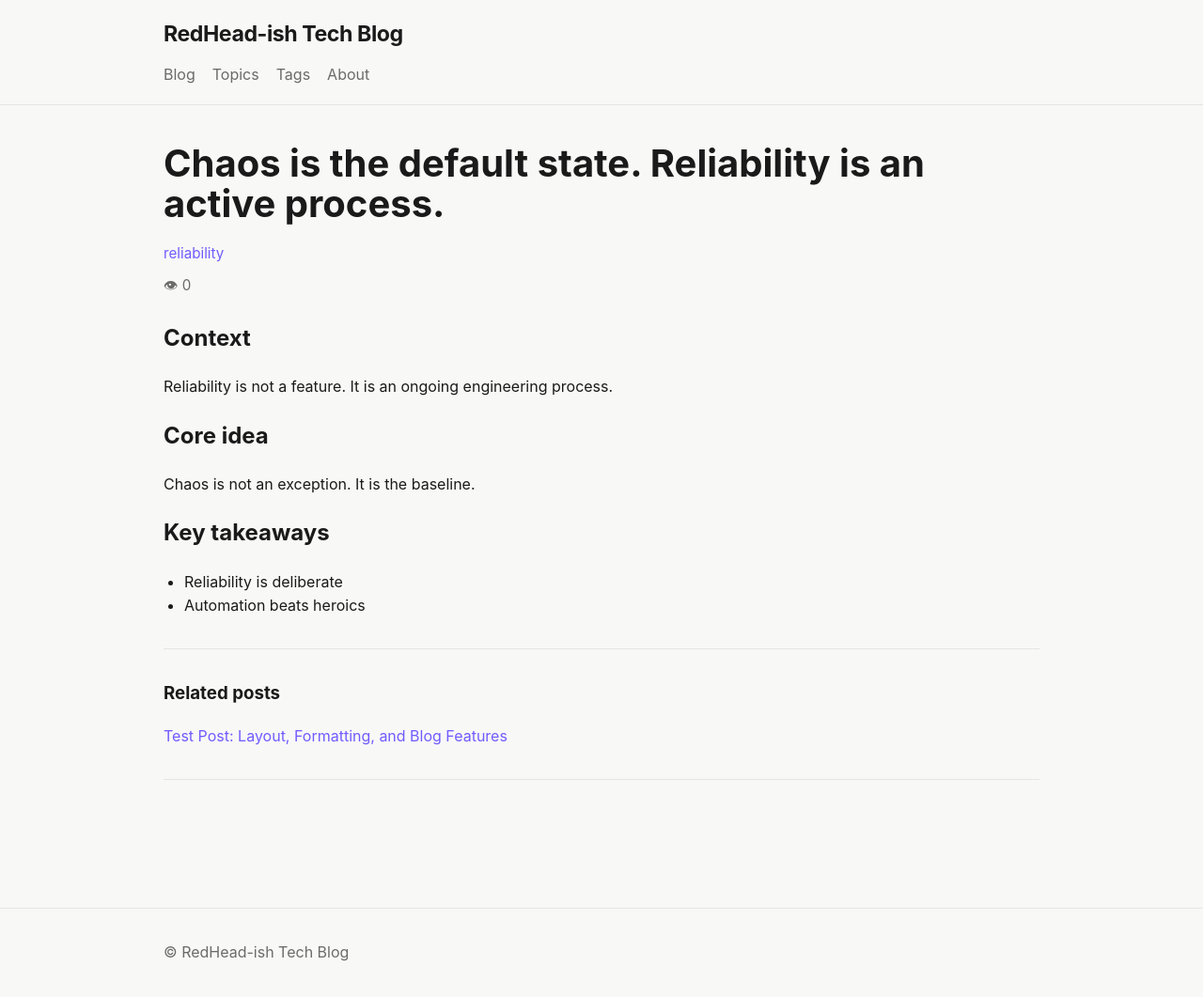
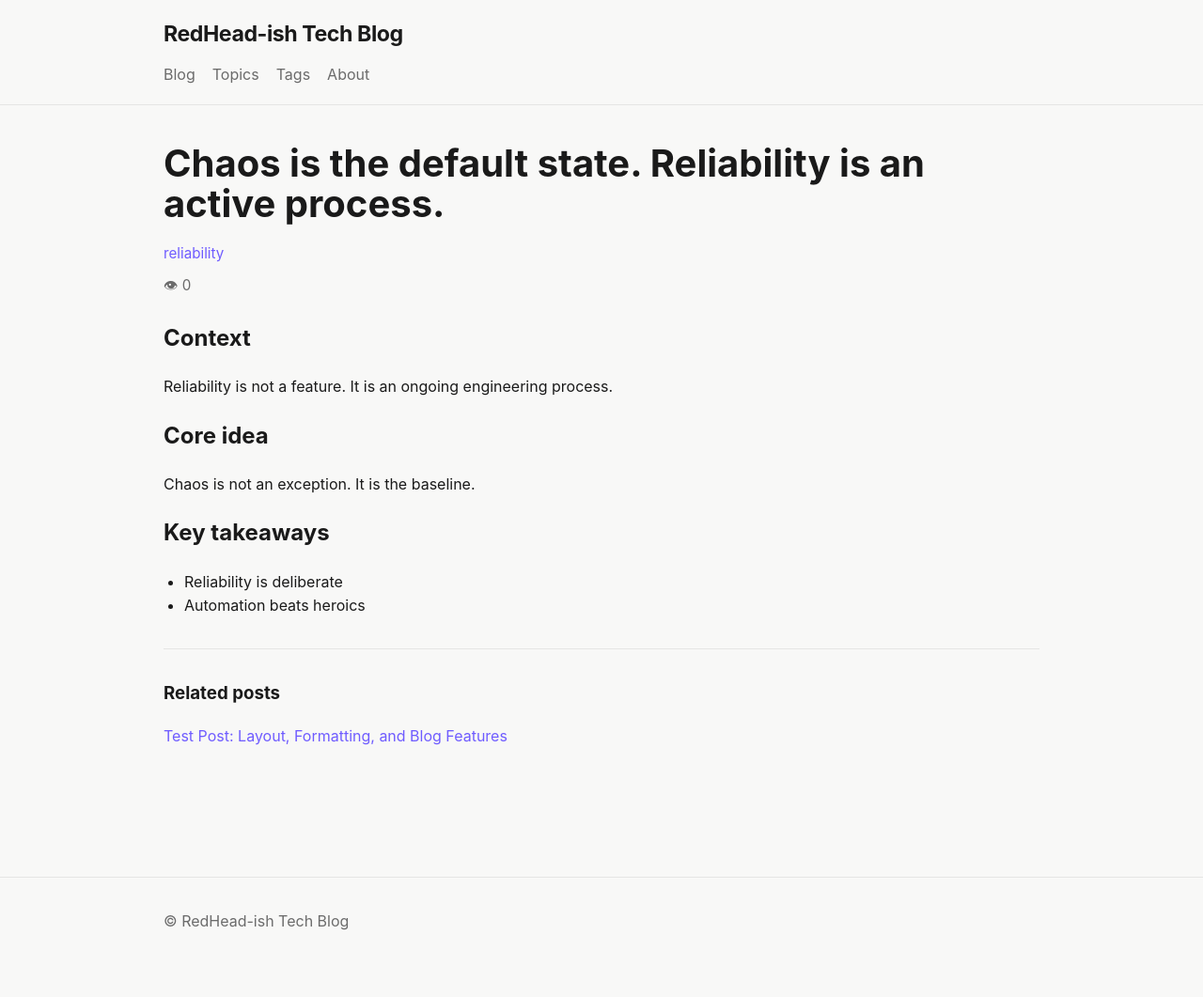
Before and after one commit to Redheadish/.github.io, a Jekyll site: the page built from _posts/2026-02-05-my-new-post.md, in a window 1280 px wide. Shown: the whole page at 94% size. Built offline with Jekyll 4.4.1, drawn with Linux system fonts in a browser that asks for light colours; comment, search, counter and statistics services are not loaded; after the commit the page ends 1028 px from its top, so only the background shows below that.

Commit message:
Refactor related posts and comments section
Updated the related posts section and modified the no related posts message.

```diff
--- a/_layouts/post.html
+++ b/_layouts/post.html
@@ -3,7 +3,6 @@ layout: default
 ---
 
 <article class="post">
-
   <header class="post-header">
     <h1>{{ page.title }}</h1>
 
@@ -35,7 +34,6 @@ layout: default
     <ul>
       {% for p in related %}
         {% assign overlap = 0 %}
-
         {% for t in p.tags %}
           {% if page.tags contains t %}
             {% assign overlap = overlap | plus: 1 %}
@@ -54,13 +52,11 @@ layout: default
     </ul>
 
     {% if shown == 0 %}
-      <p style="opacity:0.7; font-size:0.95em;">
-        No related posts yet — add another post with similar tags.
+      <p style="color: var(--muted);">
+        No related posts yet.
       </p>
     {% endif %}
   </section>
-
-  <hr>
 
   <section class="comments">
     <script src="https://giscus.app/client.js"
@@ -80,5 +76,4 @@ layout: default
             async>
     </script>
   </section>
-
 </article>
```
